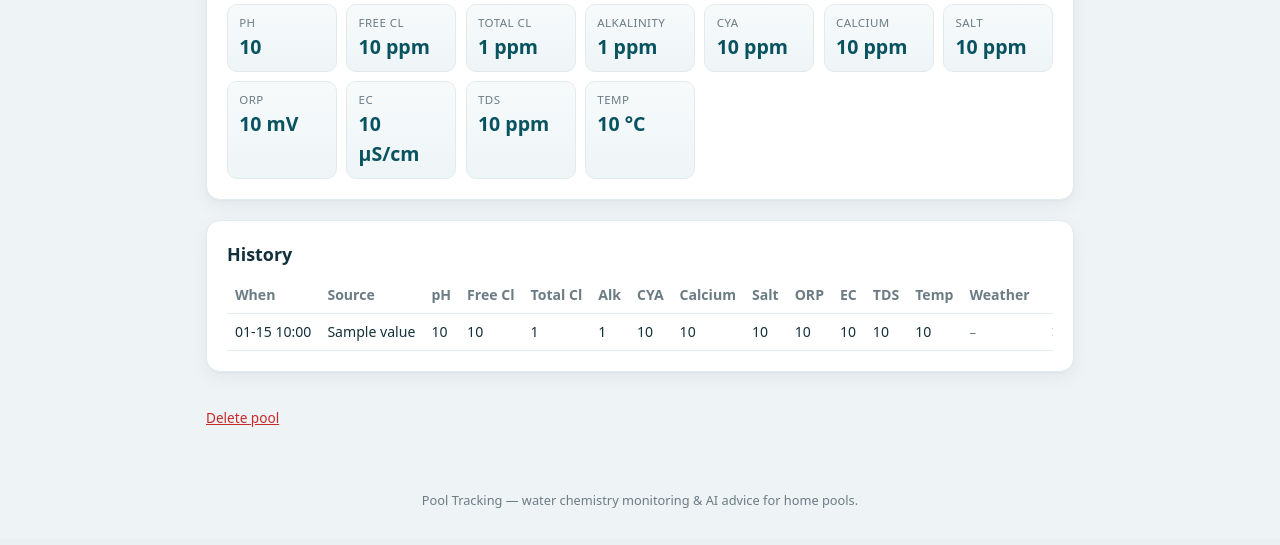
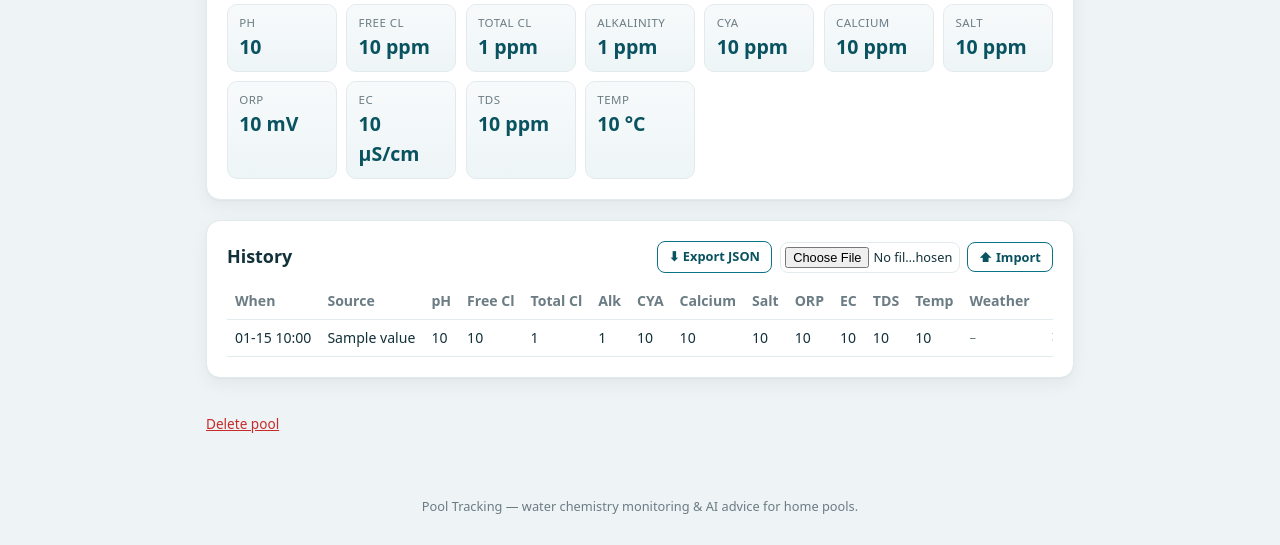
Before and after one commit to rorydavidson/pool-tracking, a FastAPI app: template app/templates/pool_detail.html in a window 1280 px wide. Shown: the part 895-1440 px from the top of the page. Before the commit the page ends 1403 px from the top, so only its background shows below. Run offline with FastAPI, Linux system fonts and the light colour scheme; the template is opened without the code that fills it: most values are stand-ins (such as "Sample title", 1, 10 or a date in 2020).

Commit message:
Add JSON export/import of reading history
Add per-pool Export (downloads readings as a standard JSON envelope) and
Import (uploads JSON, validates, and inserts readings) controls on the
history table. Import de-dupes on (source, external_id, taken_at) so
re-importing is idempotent. Images are intentionally excluded from both.

Co-Authored-By: Claude Opus 4.6 <noreply@anthropic.com>

```diff
--- a/app/routes/pools.py
+++ b/app/routes/pools.py
@@ -1,12 +1,19 @@
 """Dashboard, pool management, readings, and advice."""
 from __future__ import annotations
 
+import json
 import os
+import re
 import uuid
 from datetime import datetime, timezone
 
 from fastapi import APIRouter, Depends, File, Form, Request, UploadFile
-from fastapi.responses import FileResponse, HTMLResponse, RedirectResponse
+from fastapi.responses import (
+    FileResponse,
+    HTMLResponse,
+    JSONResponse,
+    RedirectResponse,
+)
 from sqlalchemy import select
 from sqlalchemy.orm import Session
 
@@ -50,6 +57,16 @@ READING_CHART_FIELDS = [
     ("tds", "TDS", " ppm"),
     ("temperature_c", "Temperature", " °C"),
 ]
+
+# Numeric reading columns included in JSON export/import (images excluded).
+EXPORT_NUMERIC_FIELDS = [
+    "ph", "free_chlorine", "total_chlorine", "total_alkalinity", "cyanuric_acid",
+    "calcium_hardness", "salt", "orp", "ec", "tds", "temperature_c",
+]
+
+EXPORT_VERSION = 1
+EXPORT_KIND = "pool-tracking.readings"
+MAX_IMPORT_BYTES = 5 * 1024 * 1024  # 5 MB
 
 
 def _get_owned_pool(db: Session, user_id: int, pool_id: int) -> Pool | None:
@@ -502,6 +519,153 @@ def delete_reading(
     return RedirectResponse(f"/pools/{pool.id}?flash=Reading deleted", status_code=303)
 
 
+def _reading_to_export(r: Reading) -> dict:
+    """Serialise one reading to a plain JSON-friendly dict (no image)."""
+    out: dict = {"taken_at": r.taken_at.isoformat(), "source": r.source.value}
+    if r.external_id:
+        out["external_id"] = r.external_id
+    for field in EXPORT_NUMERIC_FIELDS:
+        val = getattr(r, field)
+        if val is not None:
+            out[field] = val
+    return out
+
+
+def _norm_dt(value: datetime) -> datetime:
+    """Normalise to naive UTC so stored and imported timestamps compare equal."""
+    if value.tzinfo is not None:
+        value = value.astimezone(timezone.utc).replace(tzinfo=None)
+    return value
+
+
+def _slug(name: str) -> str:
+    s = re.sub(r"[^a-z0-9]+", "-", name.lower()).strip("-")
+    return s or "pool"
+
+
+@router.get("/pools/{pool_id}/export")
+def export_readings(
+    pool_id: int, user=Depends(auth.current_user), db: Session = Depends(get_db)
+):
+    if not user:
+        return RedirectResponse("/login", status_code=303)
+    pool = _get_owned_pool(db, user.id, pool_id)
+    if pool is None:
+        return RedirectResponse("/", status_code=303)
+
+    readings = db.scalars(
+        select(Reading).where(Reading.pool_id == pool.id).order_by(Reading.taken_at.asc())
+    ).all()
+    payload = {
+        "kind": EXPORT_KIND,
+        "version": EXPORT_VERSION,
+        "exported_at": datetime.now(timezone.utc).isoformat(),
+        "pool": {
+            "name": pool.name,
+            "volume_litres": pool.volume_litres,
+            "sanitizer": pool.sanitizer.value,
+            "surface": pool.surface.value,
+            "indoor": pool.indoor,
+            "location_name": pool.location_name,
+        },
+        "readings": [_reading_to_export(r) for r in readings],
+    }
+    filename = f"{_slug(pool.name)}-readings.json"
+    return JSONResponse(
+        payload,
+        headers={"Content-Disposition": f'attachment; filename="{filename}"'},
+    )
+
+
+@router.post("/pools/{pool_id}/import")
+async def import_readings(
+    pool_id: int,
+    file: UploadFile = File(...),
+    user=Depends(auth.current_user),
+    db: Session = Depends(get_db),
+):
+    if not user:
+        return RedirectResponse("/login", status_code=303)
+    pool = _get_owned_pool(db, user.id, pool_id)
+    if pool is None:
+        return RedirectResponse("/", status_code=303)
+
+    raw = await file.read()
+    if not raw:
+        return RedirectResponse(f"/pools/{pool.id}?error=The file was empty", status_code=303)
+    if len(raw) > MAX_IMPORT_BYTES:
+        return RedirectResponse(f"/pools/{pool.id}?error=File too large (max 5 MB)", status_code=303)
+    try:
+        data = json.loads(raw)
+    except (json.JSONDecodeError, ValueError):
+        return RedirectResponse(f"/pools/{pool.id}?error=Not valid JSON", status_code=303)
+
+    # Accept either our envelope ({"readings": [...]}) or a bare list.
+    items = data.get("readings") if isinstance(data, dict) else data
+    if not isinstance(items, list):
+        return RedirectResponse(
+            f"/pools/{pool.id}?error=No readings found in that file", status_code=303
+        )
+
+    # De-dupe against existing readings on (source, external_id, taken_at).
+    seen = {
+        (r.source.value, r.external_id, _norm_dt(r.taken_at))
+        for r in db.scalars(select(Reading).where(Reading.pool_id == pool.id)).all()
+    }
+
+    added = 0
+    skipped = 0
+    for item in items:
+        if not isinstance(item, dict):
+            skipped += 1
+            continue
+        taken_raw = item.get("taken_at")
+        try:
+            taken_at = datetime.fromisoformat(str(taken_raw).replace("Z", "+00:00"))
+        except (TypeError, ValueError):
+            skipped += 1
+            continue
+
+        try:
+            source = ReadingSource(item.get("source", "manual"))
+        except ValueError:
+            source = ReadingSource.manual
+        external_id = item.get("external_id") or None
+
+        key = (source.value, external_id, _norm_dt(taken_at))
+        if key in seen:
+            skipped += 1
+            continue
+
+        values: dict[str, float] = {}
+        for field in EXPORT_NUMERIC_FIELDS:
+            val = item.get(field)
+            if val is None:
+                continue
+            try:
+                values[field] = float(val)
+            except (TypeError, ValueError):
+                continue
+
+        db.add(
+            Reading(
+                pool_id=pool.id,
+                taken_at=taken_at,
+                source=source,
+                external_id=external_id,
+                **values,
+            )
+        )
+        seen.add(key)
+        added += 1
+
+    db.commit()
+    return RedirectResponse(
+        f"/pools/{pool.id}?flash=Imported {added} reading(s), skipped {skipped} duplicate(s)",
+        status_code=303,
+    )
+
+
 @router.post("/pools/{pool_id}/location")
 def set_location(
     pool_id: int,
--- a/app/static/style.css
+++ b/app/static/style.css
@@ -183,6 +183,12 @@ th { color: var(--muted); font-weight: 600; }
 .alert.critical { background: #fff0f0; color: var(--critical); }
 .alert.inline { display: inline-block; padding: 0.1rem 0.5rem; }
 
+.section-head { display: flex; align-items: center; justify-content: space-between; gap: 0.75rem; flex-wrap: wrap; margin-bottom: 0.6rem; }
+.section-head h2 { margin: 0; }
+.history-tools { display: flex; align-items: center; gap: 0.5rem; flex-wrap: wrap; }
+.import-form { display: flex; align-items: center; gap: 0.4rem; margin: 0; }
+.import-form input[type="file"] { width: auto; max-width: 180px; font-size: 0.8rem; padding: 0.25rem; }
+
 .row-action { text-align: center; padding: 0.2rem 0.4rem; }
 .row-action form { margin: 0; }
 .icon-delete {
--- a/app/templates/pool_detail.html
+++ b/app/templates/pool_detail.html
@@ -148,7 +148,16 @@
   </section>
 
   <section class="card">
-    <h2>History</h2>
+    <div class="section-head">
+      <h2>History</h2>
+      <div class="history-tools">
+        <a class="secondary small" href="/pools/{{ pool.id }}/export">⬇ Export JSON</a>
+        <form method="post" action="/pools/{{ pool.id }}/import" enctype="multipart/form-data" class="import-form">
+          <input type="file" name="file" accept="application/json,.json" required>
+          <button type="submit" class="secondary small">⬆ Import</button>
+        </form>
+      </div>
+    </div>
     <div class="table-wrap">
       <table>
         <thead><tr>
```
